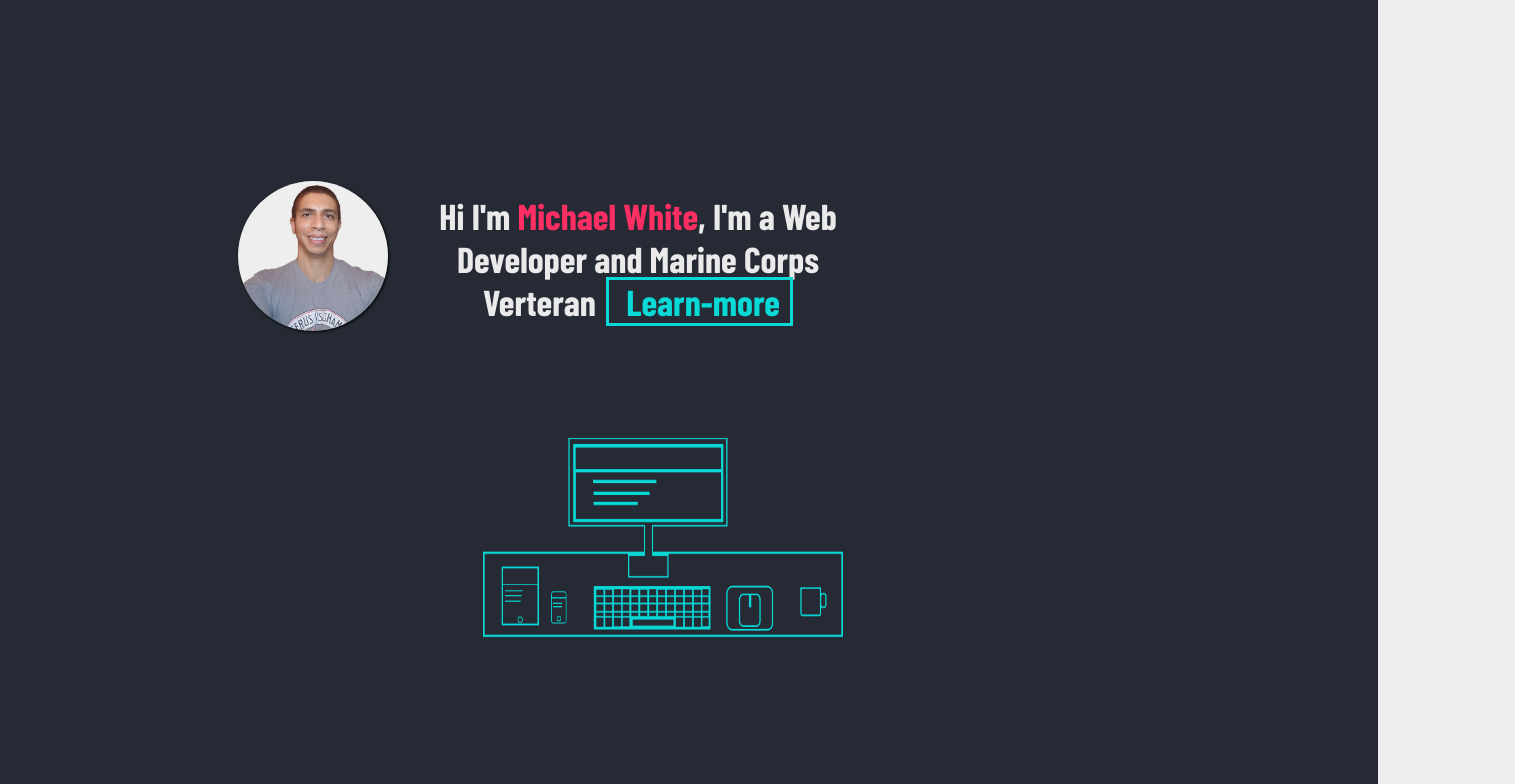
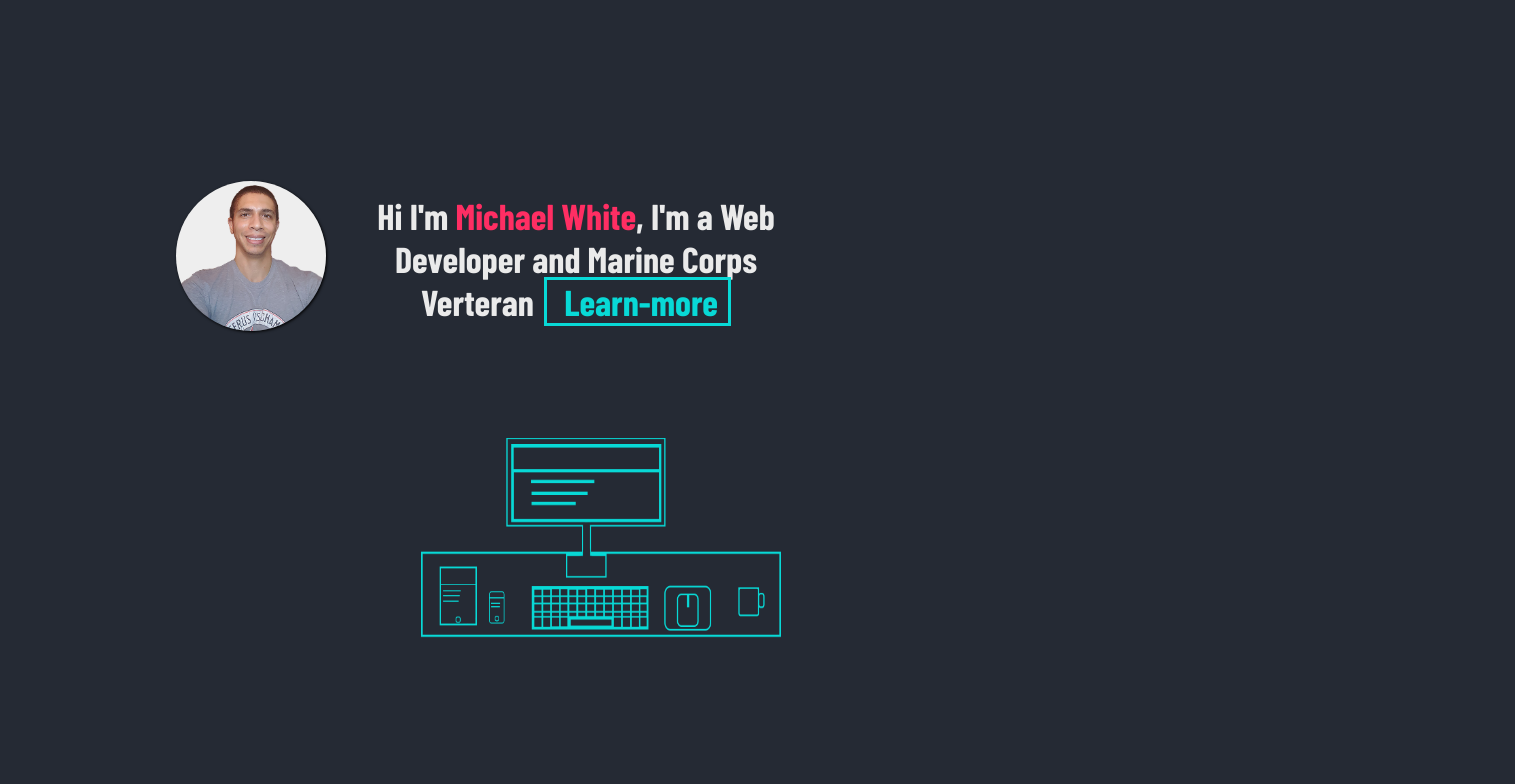
Before and after one commit to mikewhite628/portfolio, a React (Create React App) app: page /projects in a window 1280 px wide. Shown: the top 784 px of the page, 1515 px wide, since content can reach past the window. Built offline with nearby package versions, Linux system fonts and the light colour scheme; a web font is replaced by a local one.

Commit message:
done for now

```diff
--- a/src/App.css
+++ b/src/App.css
@@ -41,16 +41,17 @@ body {
 }
 
 .landing-container {
-  width: 100vw;
-  height: 100vh;
+  width: 120%;
+  height: 100%;
   margin-left: -10px;
-  padding-right: 100px;
   margin-top: -10px;
-  height: 100%;
+  min-width: 500px;
+  margin-bottom: 10px;
 }
 
 .landing {
   margin: auto;
+  margin-left: 10vw;
   grid-row: 1/2;
   min-height: 100vh;
   min-width: 500px;
--- a/src/App.js
+++ b/src/App.js
@@ -3,6 +3,7 @@ import Landing from './Components/Landing/Landing';
 import Projects from './Components/Projects/Projects';
 import './App.css';
 import Header from './Components/Header/Header';
+
 
 
 
--- a/src/Components/About/About.js
+++ b/src/Components/About/About.js
@@ -15,7 +15,6 @@ const About = () => {
         backgroundColor: '$eeeeee',
         color: '#252a34'
         }}>
-            <Header />
             <div className='about-text'>
             <h1 className='about-title'> About </h1>
             I'm a self taught developer who loves simple, effective design.
--- a/src/Components/Projects/Projects.js
+++ b/src/Components/Projects/Projects.js
@@ -5,6 +5,7 @@ import cvPic from '../../images/cv.png'
 import Aos from 'aos'
 import 'aos/dist/aos.css';
 import '../../App.css'
+import Header from '../Header/Header'
 
 const Projects = () => {
     useEffect(() => {
@@ -16,6 +17,8 @@ const Projects = () => {
            backgroundColor:'#eeeeee',
            color: '#252a34'
         }}>
+        <Header />
+
             <h1 className='project-title' id='projects'> Projects </h1>
                 <div className='project1' data-aos='fade-right'><a href='https://mikewhite628.github.io/weather-app/'><img src={weatherPic} className='project-image weather-app project-shadow'/></a></div>
                 <div className='project1-desc desc-text' data-aos='fade'><h2>Weather Checker</h2><p>Used a weather api to create a simple weather app that can be used to display any cities current weather conditions. Made with Pure Javascript</p></div>
--- a/src/style.sass
+++ b/src/style.sass
@@ -16,6 +16,7 @@ body
 
 .container
     display: grid
+
 
 .nav
     list-style: none
@@ -44,15 +45,16 @@ body
 
 
 .landing-container
-    width: 100vw
-    height: 100vh
+    width: 120%
+    height: 100%
     margin-left: -10px
-    padding-right: 100px
     margin-top: -10px
-    height: 100%
+    min-width: 500px
+    margin-bottom: 10px
 
 .landing
     margin: auto
+    margin-left: 10vw
     grid-row: 1/2
     min-height: 100vh
     min-width: 500px
```
Also changed, not shown: 2 other files (tests, documents, lock files or other folders).
